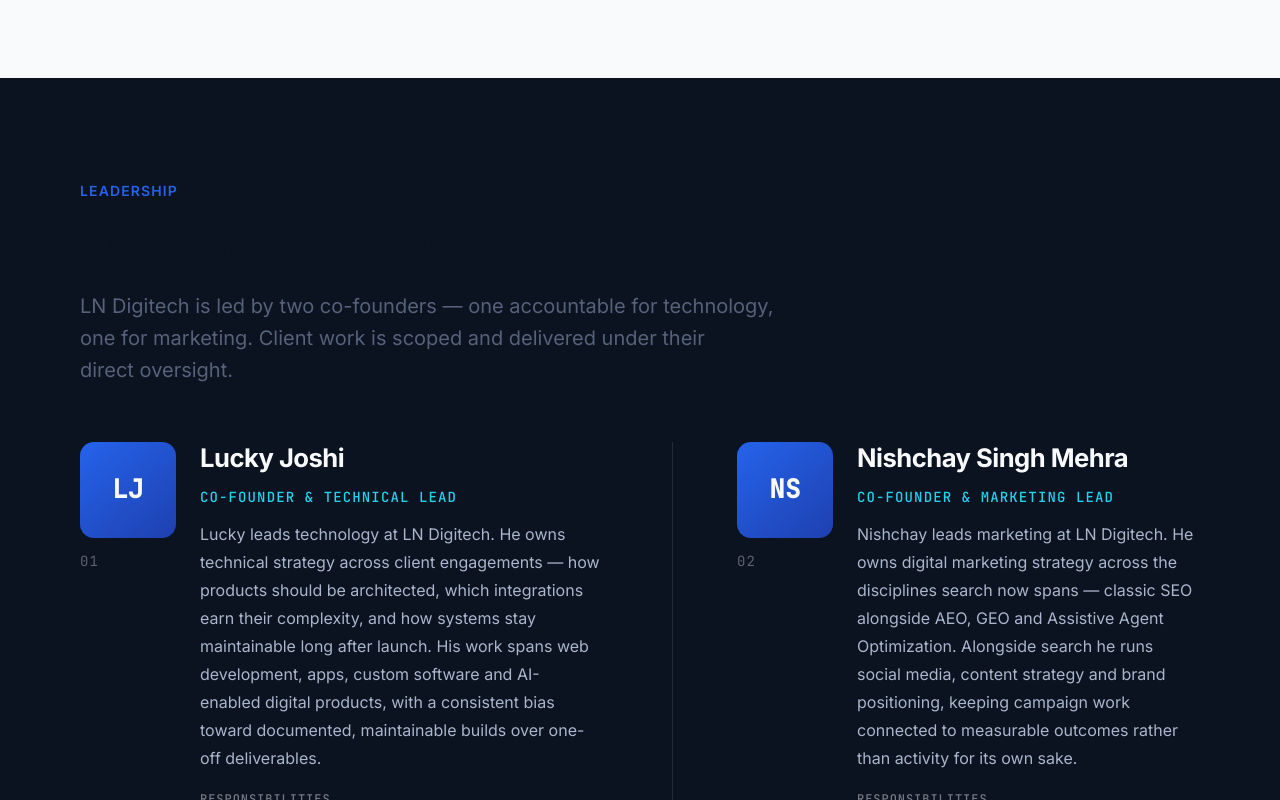
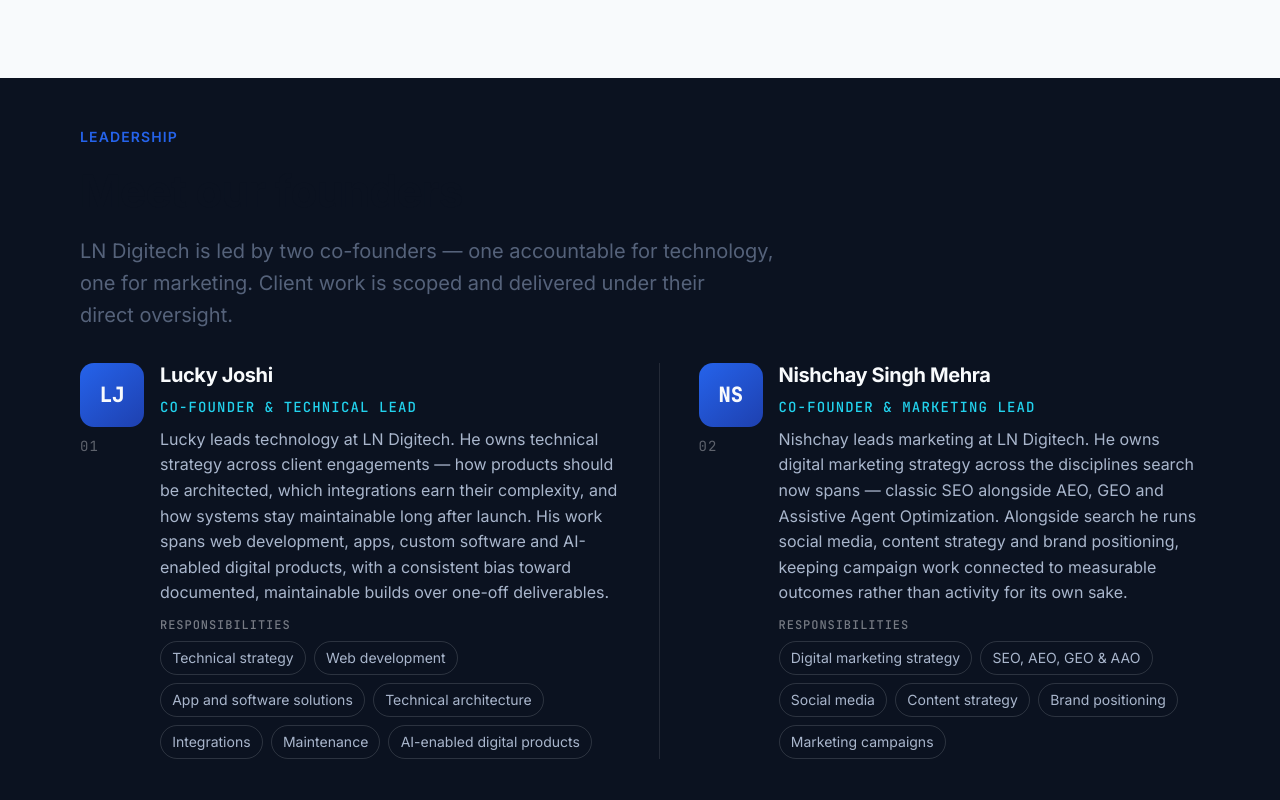
Before and after one commit to LN-Digitech/LN-Dgitech-Website, a Next.js app: page /about in a window 1280 px wide. Shown: the part 2940-3740 px from the top of the page. Built offline with nearby package versions, Linux system fonts and the light colour scheme; no server answers.

Commit message:
Reduce founders section height
- Override section padding: ~224px -> ~96px full, ~40px compact
- Monogram 96->64px full, 56->44px compact; tighter heading margin,
  body gaps, bio line-height and desktop divider spacing
- Content unchanged

```diff
--- a/components/founders/FoundersSection.module.css
+++ b/components/founders/FoundersSection.module.css
@@ -1,25 +1,25 @@
 /* Full editorial band (About page) ----------------------------------------- */
 
 .section {
-  padding-block: var(--section-padding);
+  padding-block: clamp(2.25rem, 4vw, 3rem);
   background: var(--color-navy);
   color: var(--color-text-inverse-muted);
 }
 
 .heading {
-  margin-bottom: clamp(2.5rem, 5vw, 3.5rem);
+  margin-bottom: clamp(1.5rem, 3vw, 2rem);
 }
 
 .grid {
   display: grid;
   grid-template-columns: 1fr;
-  gap: clamp(2.5rem, 5vw, 3.5rem);
+  gap: clamp(1.75rem, 3vw, 2.25rem);
 }
 
 .item {
   display: grid;
   grid-template-columns: auto 1fr;
-  gap: var(--space-5);
+  gap: var(--space-4);
   align-items: start;
 }
 
@@ -27,27 +27,27 @@
   position: relative;
   display: flex;
   flex-direction: column;
-  gap: var(--space-3);
+  gap: var(--space-2);
 }
 
 .monogram {
   display: inline-flex;
   align-items: center;
   justify-content: center;
-  width: 96px;
-  height: 96px;
+  width: 64px;
+  height: 64px;
   border-radius: var(--radius-md);
   background: linear-gradient(140deg, #2563eb 0%, #1e40af 100%);
   color: #f8fafc;
   font-family: var(--font-mono), monospace;
-  font-size: var(--text-xl);
+  font-size: var(--text-lg);
   font-weight: var(--weight-bold);
   letter-spacing: 0.02em;
 }
 
 .portrait {
-  width: 96px;
-  height: 96px;
+  width: 64px;
+  height: 64px;
   border-radius: var(--radius-md);
   object-fit: cover;
 }
@@ -62,7 +62,7 @@
 .body {
   display: flex;
   flex-direction: column;
-  gap: var(--space-3);
+  gap: var(--space-2);
   min-width: 0;
 }
 
@@ -74,7 +74,7 @@
 
 .name {
   margin: 0;
-  font-size: var(--text-xl);
+  font-size: var(--text-lg);
   font-weight: var(--weight-bold);
   letter-spacing: -0.02em;
   color: #f8fafc;
@@ -113,17 +113,17 @@
 .bio {
   margin: 0;
   font-size: var(--text-base);
-  line-height: var(--leading-relaxed);
+  line-height: var(--leading-normal);
   color: var(--color-text-inverse-muted);
   max-width: 38rem;
 }
 
 .responsibilities {
-  margin-top: var(--space-2);
+  margin-top: var(--space-1);
 }
 
 .responsibilitiesTitle {
-  margin: 0 0 var(--space-3);
+  margin: 0 0 var(--space-2);
   font-family: var(--font-mono), monospace;
   font-size: var(--text-xs);
   font-weight: var(--weight-medium);
@@ -152,23 +152,23 @@
 /* Compact strip (Homepage) ------------------------------------------------- */
 
 .compactSection {
-  padding-block: var(--section-padding);
+  padding-block: clamp(2rem, 3.5vw, 2.5rem);
   background: var(--color-background);
 }
 
 .compactList {
   display: grid;
   grid-template-columns: 1fr;
-  gap: var(--space-5);
-  margin-top: clamp(2rem, 4vw, 2.75rem);
+  gap: var(--space-4);
+  margin-top: clamp(1.25rem, 2.5vw, 1.75rem);
 }
 
 .compactItem {
   display: grid;
   grid-template-columns: auto 1fr;
-  gap: var(--space-4);
+  gap: var(--space-3);
   align-items: start;
-  padding: var(--space-5);
+  padding: var(--space-4);
   border: 1px solid var(--color-border);
   border-radius: var(--radius-md);
   background: var(--color-surface);
@@ -179,14 +179,14 @@
 }
 
 .compactItem .monogram {
-  width: 56px;
-  height: 56px;
-  font-size: var(--text-base);
+  width: 44px;
+  height: 44px;
+  font-size: var(--text-sm);
 }
 
 .compactItem .portrait {
-  width: 56px;
-  height: 56px;
+  width: 44px;
+  height: 44px;
 }
 
 .compactItem .name {
@@ -204,7 +204,7 @@
 }
 
 .compactLinkRow {
-  margin: var(--space-5) 0 0;
+  margin: var(--space-4) 0 0;
   text-align: right;
 }
 
@@ -230,11 +230,11 @@
 @media (min-width: 64rem) {
   .grid {
     grid-template-columns: 1fr 1fr;
-    gap: clamp(3rem, 5vw, 4.5rem);
+    gap: clamp(2rem, 3vw, 2.5rem);
   }
 
   .item + .item {
-    padding-left: clamp(3rem, 5vw, 4.5rem);
+    padding-left: clamp(2rem, 3vw, 2.5rem);
     border-left: 1px solid rgba(248, 250, 252, 0.1);
   }
 }
```
